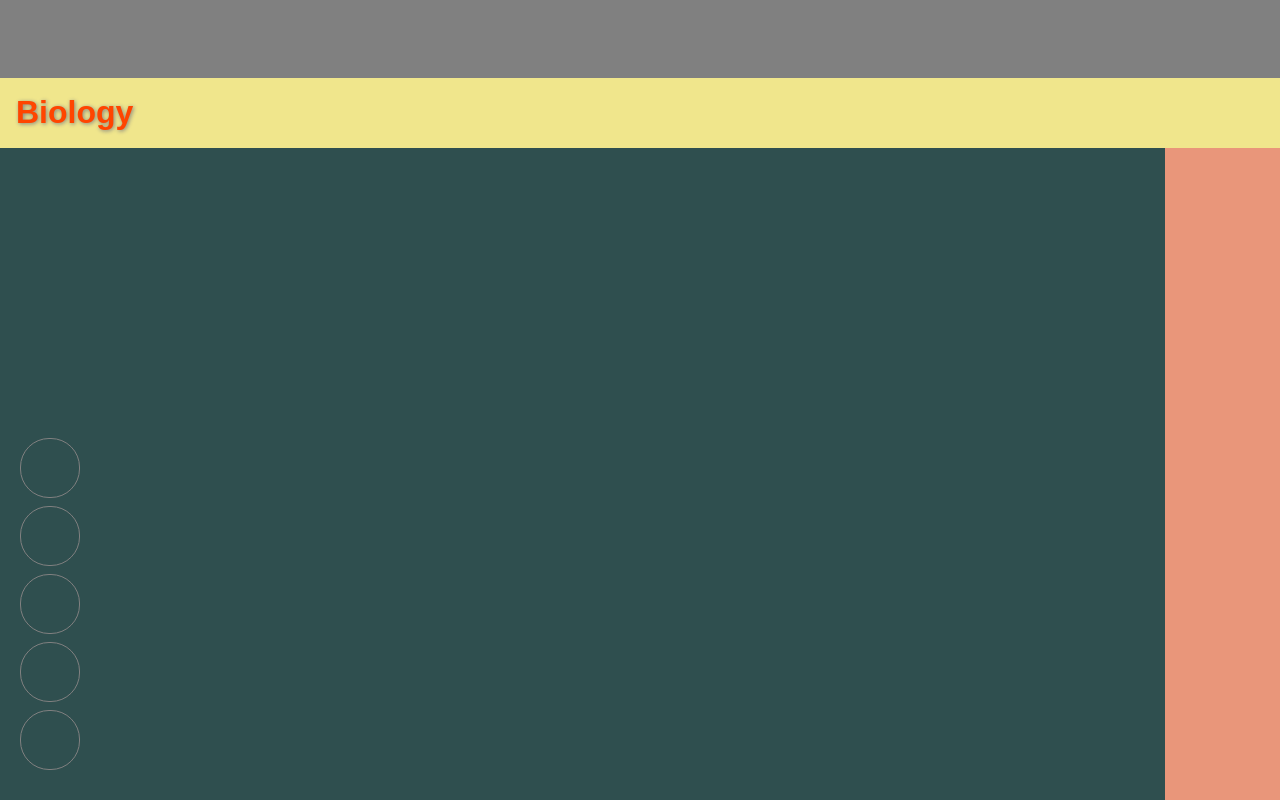
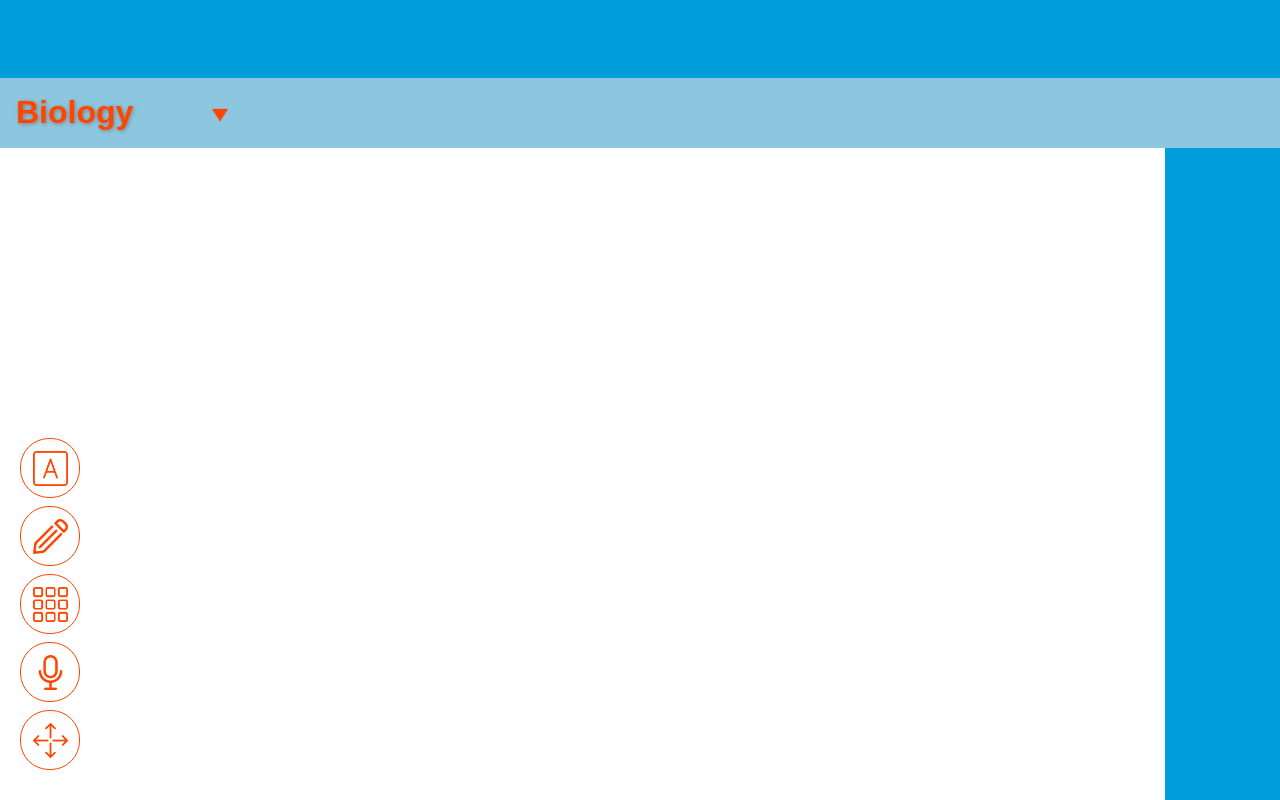
Before and after one commit to Hunkoys/notesample, a website: page dist/index.html in a window 1280 px wide. Drawn offline with Linux system fonts and the light colour scheme.

Commit message:
Added Icons

```diff
--- a/dist/index.html
+++ b/dist/index.html
@@ -34,10 +34,14 @@
 
     </nav>
     <header class="tabs-bar">
-        <div class="notebook-title">
-            Biology
-        </div>
-        <img src="" alt="">
+        <div class="dropdown">
+            <div class="notebook-title">
+                Biology
+            </div>
+            <div class="arrow">
+
+            </div>
+      </div>
     </header>
     <div class="work-area">
 
--- a/dist/style.css
+++ b/dist/style.css
@@ -4,36 +4,51 @@ html, body {
 }
 .menu-bar {
     height: 78px;
-    background-color : grey;
+    background-color : #009DDC;
 }
 
 .tabs-bar {
     height: 70px;
-    background-color:khaki;
+    background-color: rgb(141, 199, 223);
+}
+
+.dropdown {
+    margin: 16px 0 16px 0;
+    display: inline-block;
+    height: 48;
+    width: 240px;
 }
 
 .notebook-title {
-    display: inline-block;
-    max-width: 200px;
-    padding: 16px 0px 16px 0px;
+    float: left;
     font: bold 2em arial;
-    color: orangered;
+    color: #ff4500;
     text-shadow: 1px 1px 4px gray;
     margin-left: 1rem;
+}
+
+.arrow {
+    height: 40px;
+    width: 40px;
+    float: right;
+    background-image: url("/icons/png/dropdown.png");
+    background-repeat: no-repeat;
+    background-position: center;
+    background-size: 60%;
 }
 
 .work-area {
     float: left;
     width: calc(100% * 0.91);
     height: calc(100% - 148px);
-    background-color:darkslategray;
+    background-color:white;
 }
 
 .page-sidebar {
     float: right;
     width: calc(100% * 0.09);
     height: calc(100% - 148px);
-    background-color: darksalmon;
+    background-color: #009DDC;
 }
 
 .tool {
@@ -42,26 +57,34 @@ html, body {
     height: 58px;
     width: 58px;
     border-radius: 29px;
-    border: 1px solid gray;
+    border: 1px solid orangered;
 
+    background-repeat: no-repeat;
+    background-position: center;
+    background-size: 60%;
 }
 
 #T1 {
     bottom: 302px;
+    background-image: url("/icons/png/type.png");
 }
 
 #T2 {
     bottom: 234px;
+    background-image: url("/icons/png/pen.png");
 }
 
 #T3 {
     bottom: 166px;
+    background-image: url("/icons/png/table.png");
 }
 
 #T4 {
     bottom: 98px;
+    background-image: url("/icons/png/mic.png");
 }
 
 #T5 {
     bottom: 30px;
+    background-image: url("/icons/png/move.png");
 }
```
Also changed, not shown: icons/backup.txt (added, +1 -0 lines), icons/png/001-edit.png (added), icons/png/002-list.png (added), icons/png/003-plus.png (added), icons/png/004-add.png (added), icons/png/005-list-1.png (added), icons/png/006-edit-1.png (added), icons/png/007-save.png (added), icons/png/008-user.png (added), icons/png/dropdown.png (added), icons/png/mic.png (added), icons/png/move.png (added), icons/png/pen.png (added), icons/png/table.png (added), 1 more files, 1 other file.
